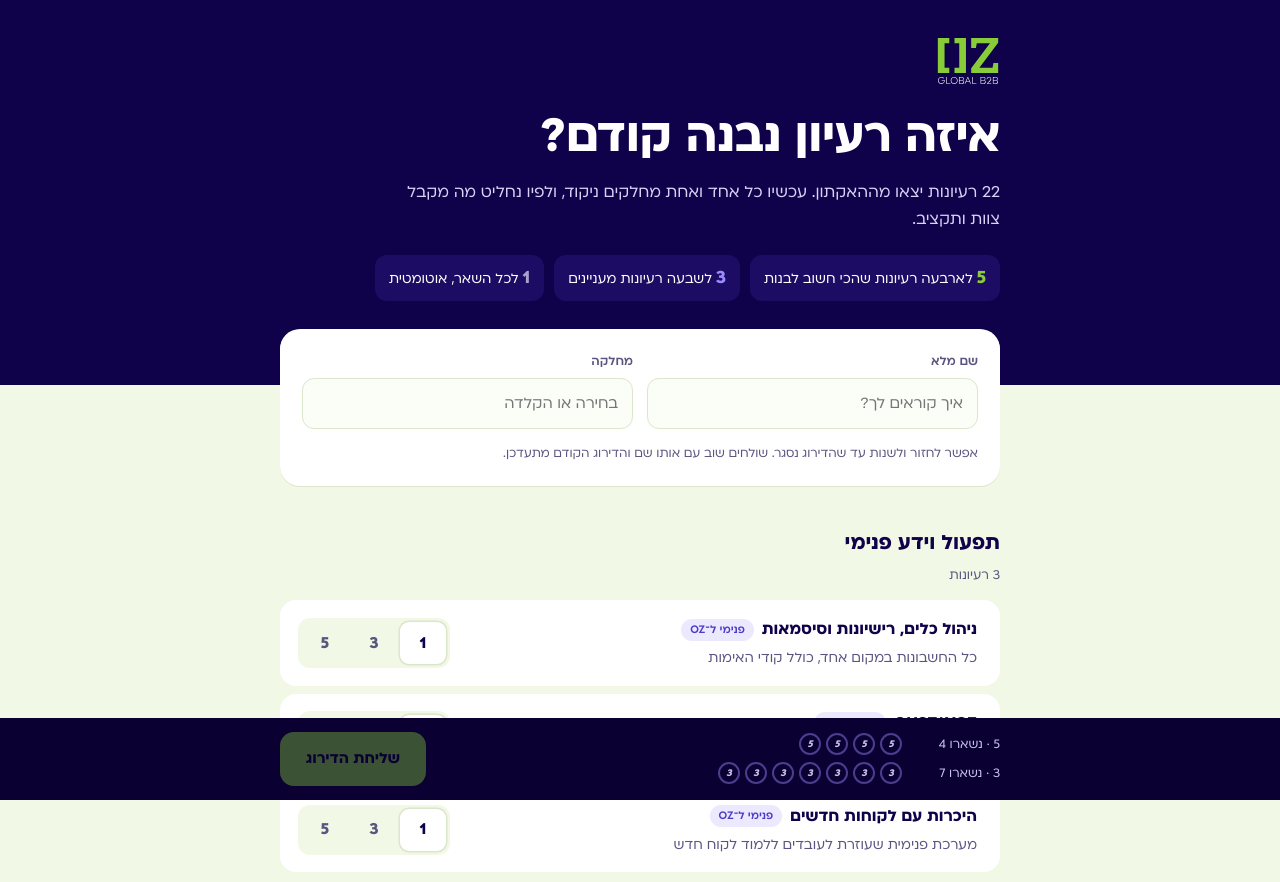
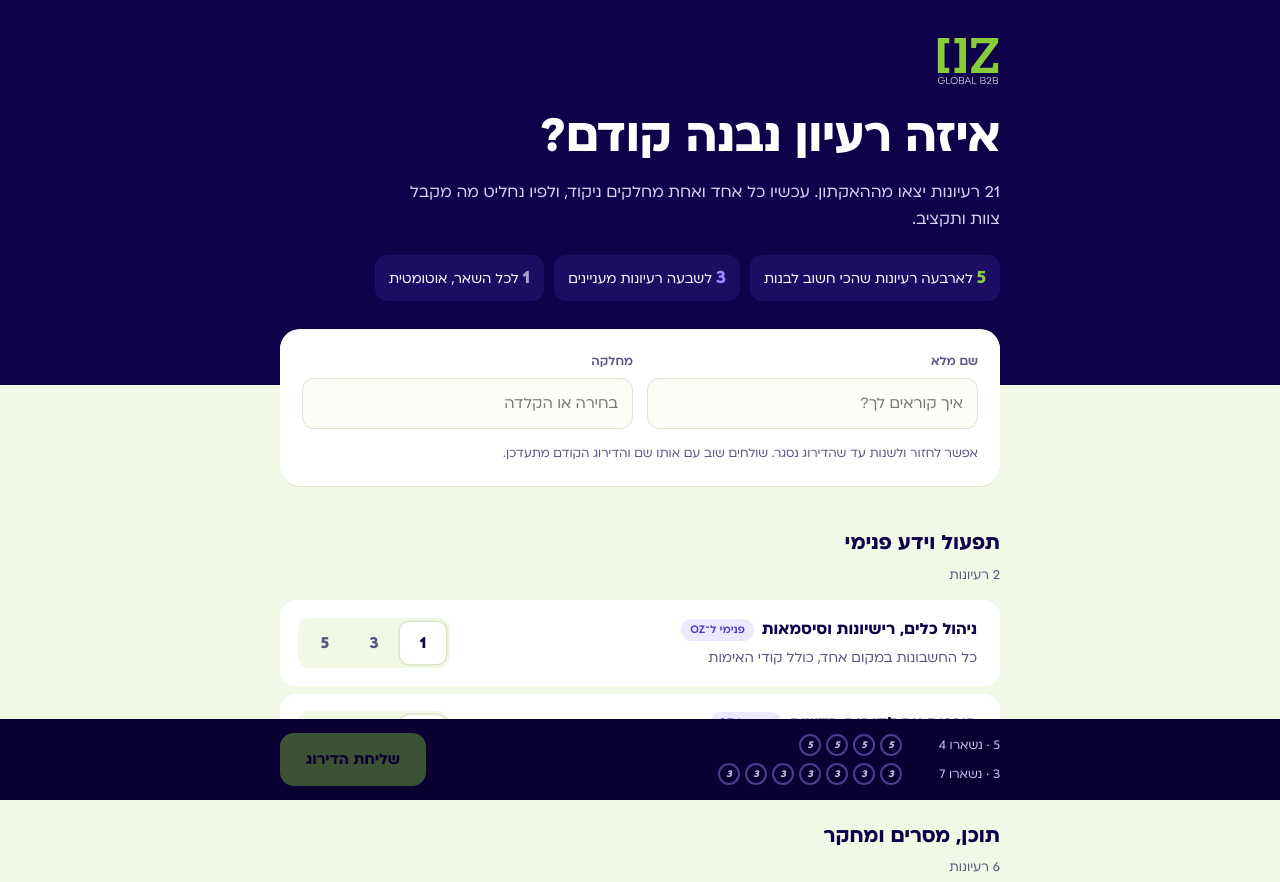
Before and after one commit to OZGLOBALB2B/HACKATHON, a plain HTML site: page index.html in a window 1280 px wide. Shown: the top 882 px of the page. Drawn offline with Linux system fonts and the light colour scheme.

Commit message:
Add files via upload

```diff
--- a/data.js
+++ b/data.js
@@ -159,12 +159,6 @@ window.OZ_CATS = [
     "kind": "internal",
     "title": "ניהול כלים, רישיונות וסיסמאות",
     "desc": "כל החשבונות במקום אחד, כולל קודי האימות"
-   },
-   {
-    "id": "o1qp462m",
-    "kind": "internal",
-    "title": "GUSTAVOZ",
-    "desc": "גוסטי בבית, והוא מקבל תמלוגים"
    }
   ]
  }
--- a/index.html
+++ b/index.html
@@ -73,7 +73,7 @@ body.sent .done{display:block}
  <div class="wrap">
   <svg class="logo" aria-label="OZ"><use href="#oz"/></svg>
   <h1>איזה רעיון נבנה קודם?</h1>
-  <p>22 רעיונות יצאו מההאקתון. עכשיו כל אחד ואחת מחלקים ניקוד, ולפיו נחליט מה מקבל צוות ותקציב.</p>
+  <p>21 רעיונות יצאו מההאקתון. עכשיו כל אחד ואחת מחלקים ניקוד, ולפיו נחליט מה מקבל צוות ותקציב.</p>
   <div class="rule">
    <span class="r5"><b>5</b>לארבעה רעיונות שהכי חשוב לבנות</span>
    <span class="r3"><b>3</b>לשבעה רעיונות מעניינים</span>
```
